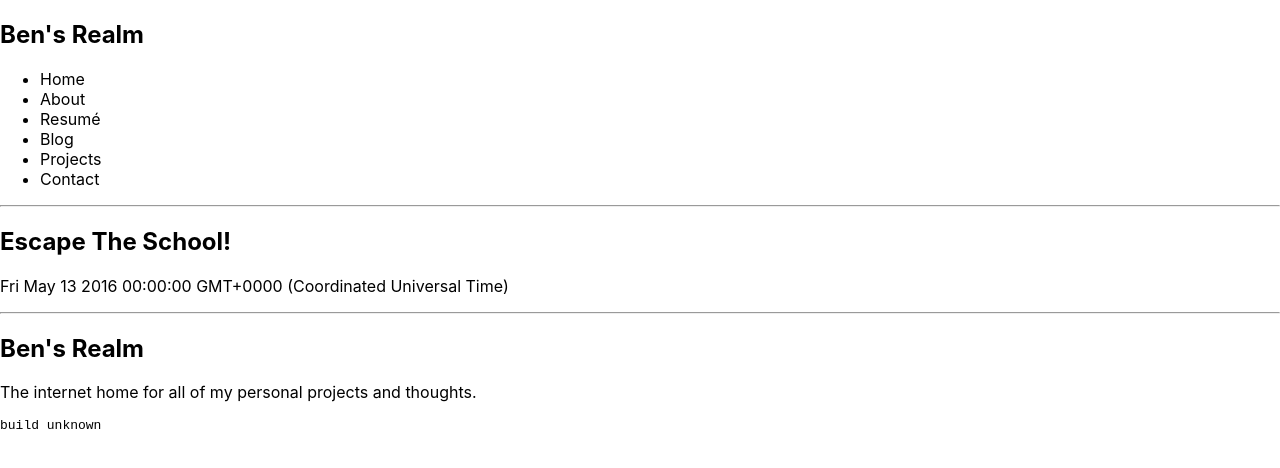
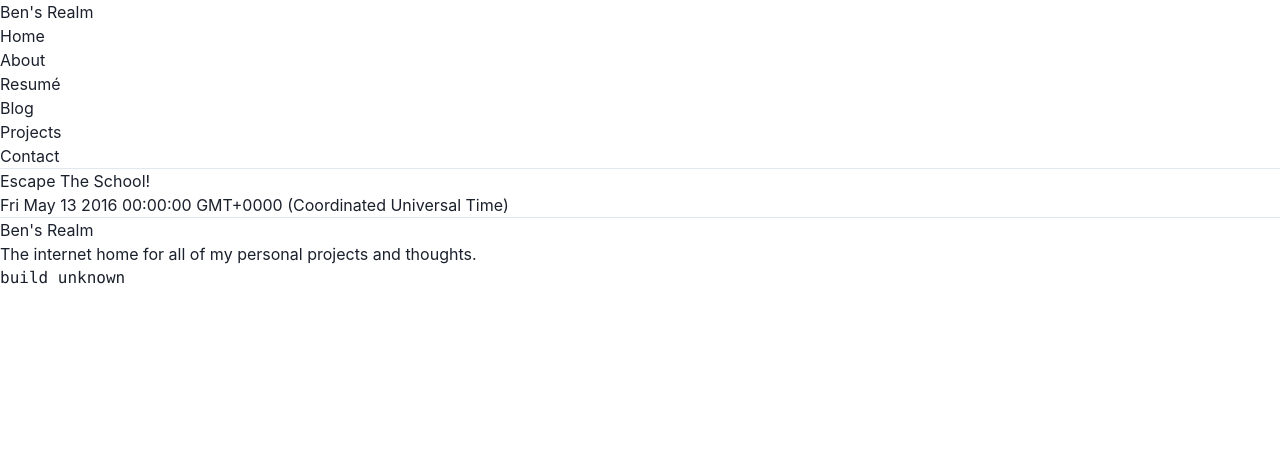
Before and after one commit to BenJetson/benjetson.github.io, a Next.js app in the folder next/: page /projects/escape-game in a window 1280 px wide. Shown: the top 468 px of the page. Built offline with nearby package versions, Linux system fonts and the light colour scheme; no server answers.

Commit message:
Install Chakra UI. #152

```diff
--- a/next/package.json
+++ b/next/package.json
@@ -10,6 +10,10 @@
     "env": "vercel env pull"
   },
   "dependencies": {
+    "@chakra-ui/react": "^2.3.1",
+    "@emotion/react": "^11",
+    "@emotion/styled": "^11",
+    "framer-motion": "^6",
     "gray-matter": "^4.0.3",
     "next": "12.2.5",
     "react": "18.2.0",
--- a/next/pages/_app.js
+++ b/next/pages/_app.js
@@ -1,11 +1,14 @@
+import { ChakraProvider } from "@chakra-ui/react";
 import Layout from "../components/layout";
 import "../styles/globals.css";
 
 function MyApp({ Component, pageProps }) {
   return (
-    <Layout>
-      <Component {...pageProps} />
-    </Layout>
+    <ChakraProvider>
+      <Layout>
+        <Component {...pageProps} />
+      </Layout>
+    </ChakraProvider>
   );
 }
 
```
Also changed, not shown: 1 other file (tests, documents, lock files or other folders).
